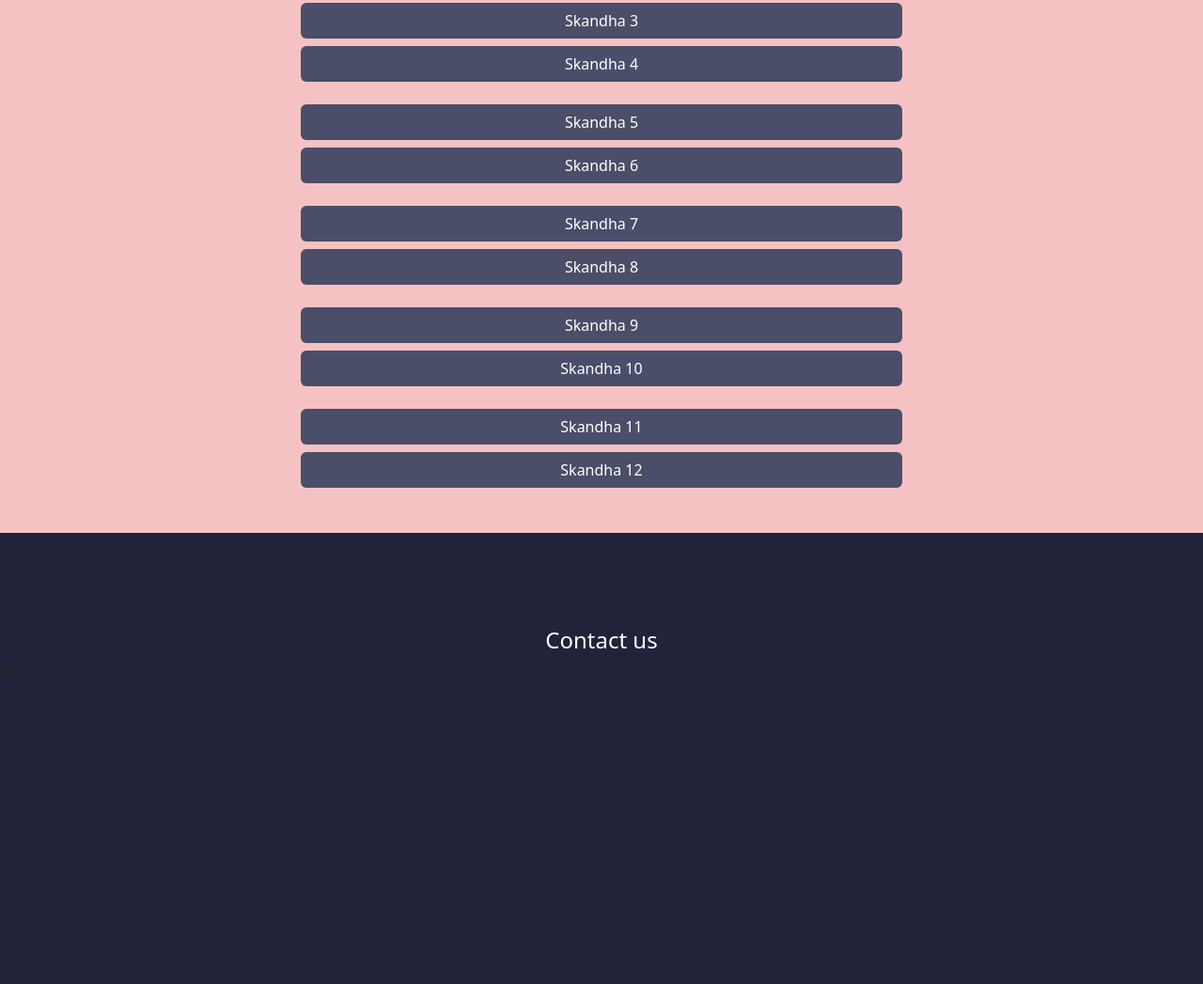
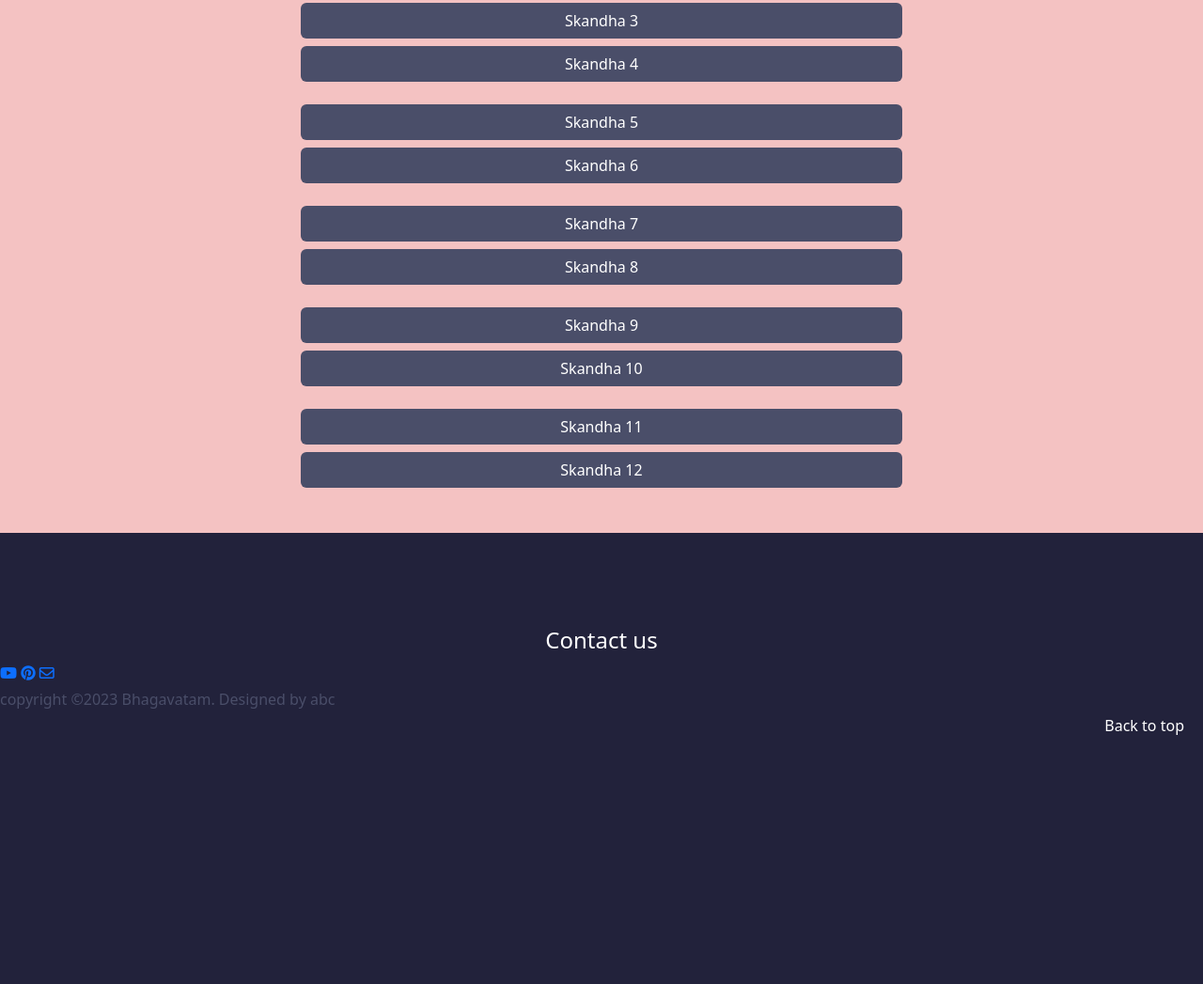
Before and after one commit to Saloni581/Bhagwat-Mahapuran, a plain HTML site: page index.html in a window 1280 px wide. Shown: the part 1699-2746 px from the top of the page at 94% size. Drawn offline with nearby package versions, Linux system fonts and the light colour scheme.

Commit message:
Enhanced Footer Section with social Contact links
Added YouTube, Pinterest and E-mail links in the footer section.

```diff
--- a/index.html
+++ b/index.html
@@ -126,12 +126,30 @@
       </div>
     </section>
 
+   <!--footer section-->
+    <footer class="footer mt-5">
+      <h4 style="color: #fff; text-align: center">Contact us</h4>
+      <div class="socials">
+        <a href="https://youtube.com/@Bhagwat_Mahapuran?si=gqqSs9hqQdoxaPUd"
+          ><i class="fa-brands fa-youtube"></i
+        ></a>
+        <a href="https://pin.it/41MYcPK"
+          ><i class="fa-brands fa-pinterest"></i
+        ></a>
+        <a
+          href="https://mail.google.com/mail/u/1/?view=cm&fs=1&to=salonilathwariya581@gmail.com&tf=1"
+        >
+          <i class="fa-regular fa-envelope"></i
+        ></a>
+      </div>
 
-    <footer class="footer mt-5">
-          <h4 style="color: #FFF; text-align: center;">Contact us</h4>
-          <i class="fa-brands fa-square-youtube"></i>
+      <div class="footer-bottom">
+        <p>copyright &copy;2023 Bhagavatam. Designed by <span>abc</span></p>
+      </div>
+      <a href="#up" style="color: #fff; float: right; margin-right: 20px"
+        >Back to top</a
+      >
     </footer>
-
     <script src="https://cdn.jsdelivr.net/npm/bootstrap@5.3.2/dist/js/bootstrap.bundle.min.js"></script>
     <script src="https://kit.fontawesome.com/117aaf4096.js" crossorigin="anonymous"></script>
 </body>
```
